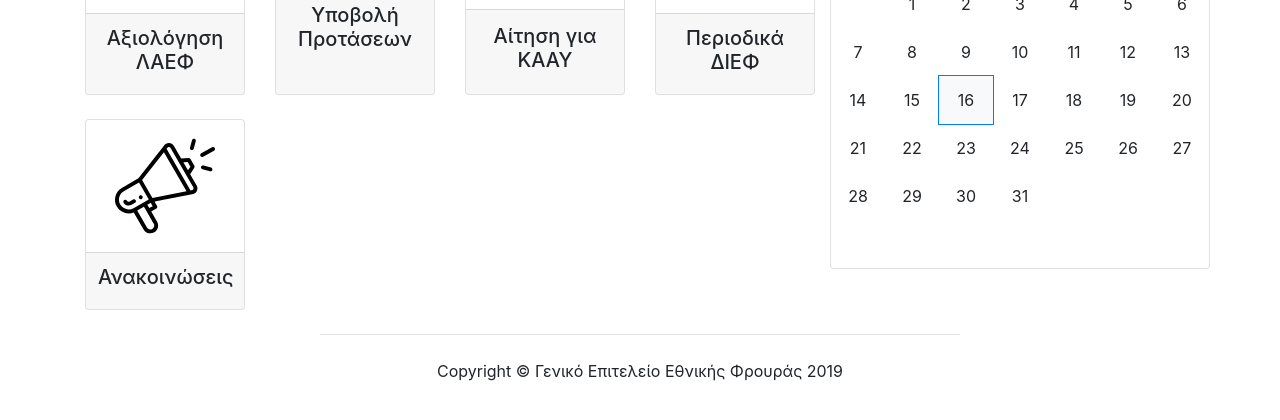
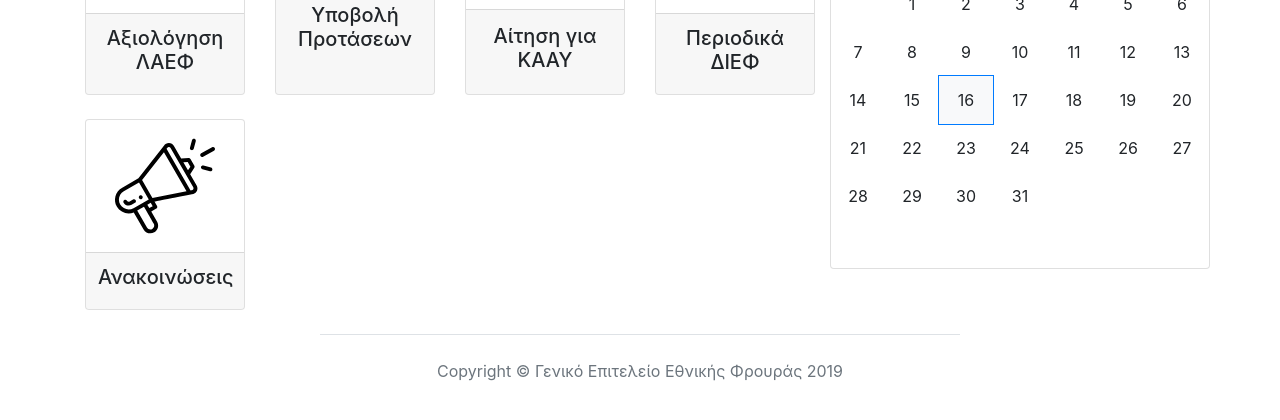
Before and after one commit to antroseco/portal, a website: page views/home.html in a window 1280 px wide. Shown: the part 200-620 px from the top of the page. Drawn offline with nearby package versions, Linux system fonts and the light colour scheme; files that its build step writes are made by us from their sources.

Commit message:
footer: Change colour

```diff
--- a/views/templates/boilerplate.html
+++ b/views/templates/boilerplate.html
@@ -13,7 +13,7 @@
         {% endblock body %}
 
         {% block footer %}
-            <footer class="w-50 mx-auto py-4 text-center border-top">
+            <footer class="w-50 mx-auto py-4 text-center text-muted border-top">
                 Copyright &copy; Γενικό Επιτελείο Εθνικής Φρουράς 2019
             </footer>
         {% endblock footer %}
```
